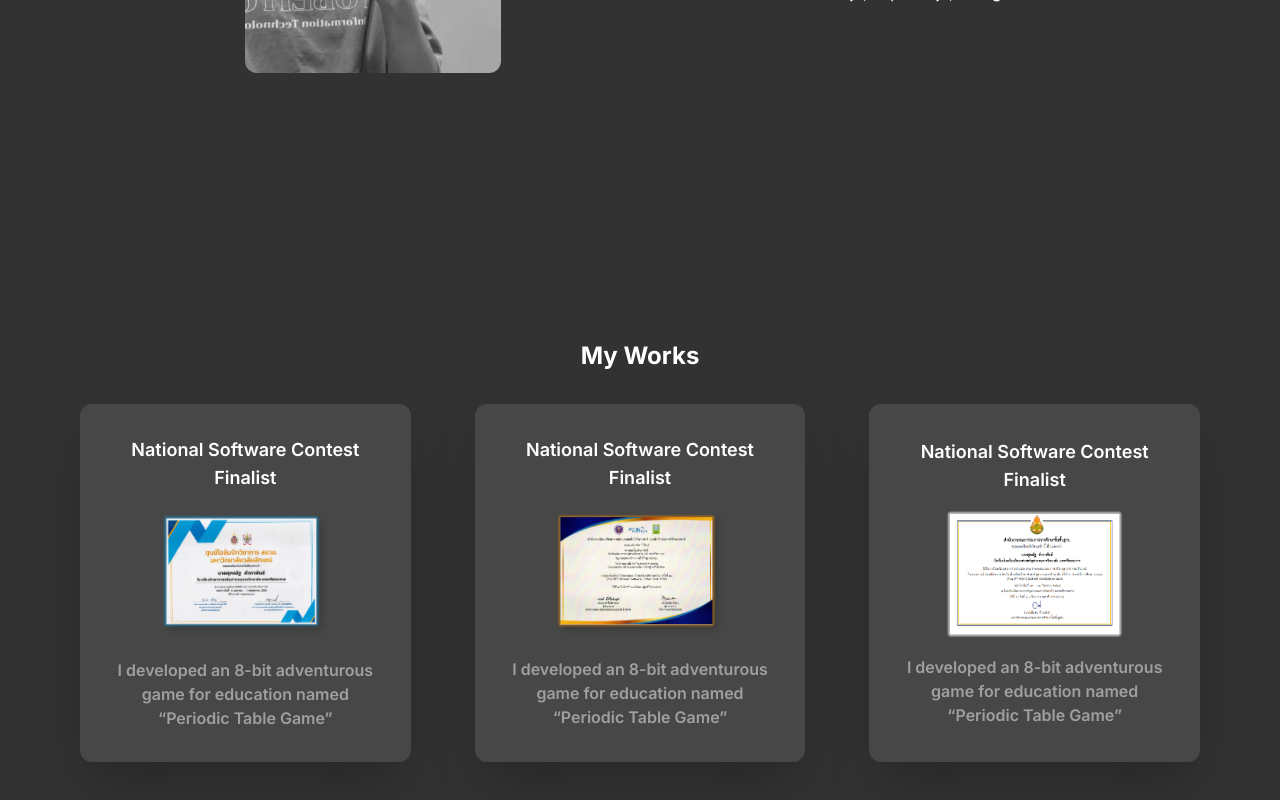
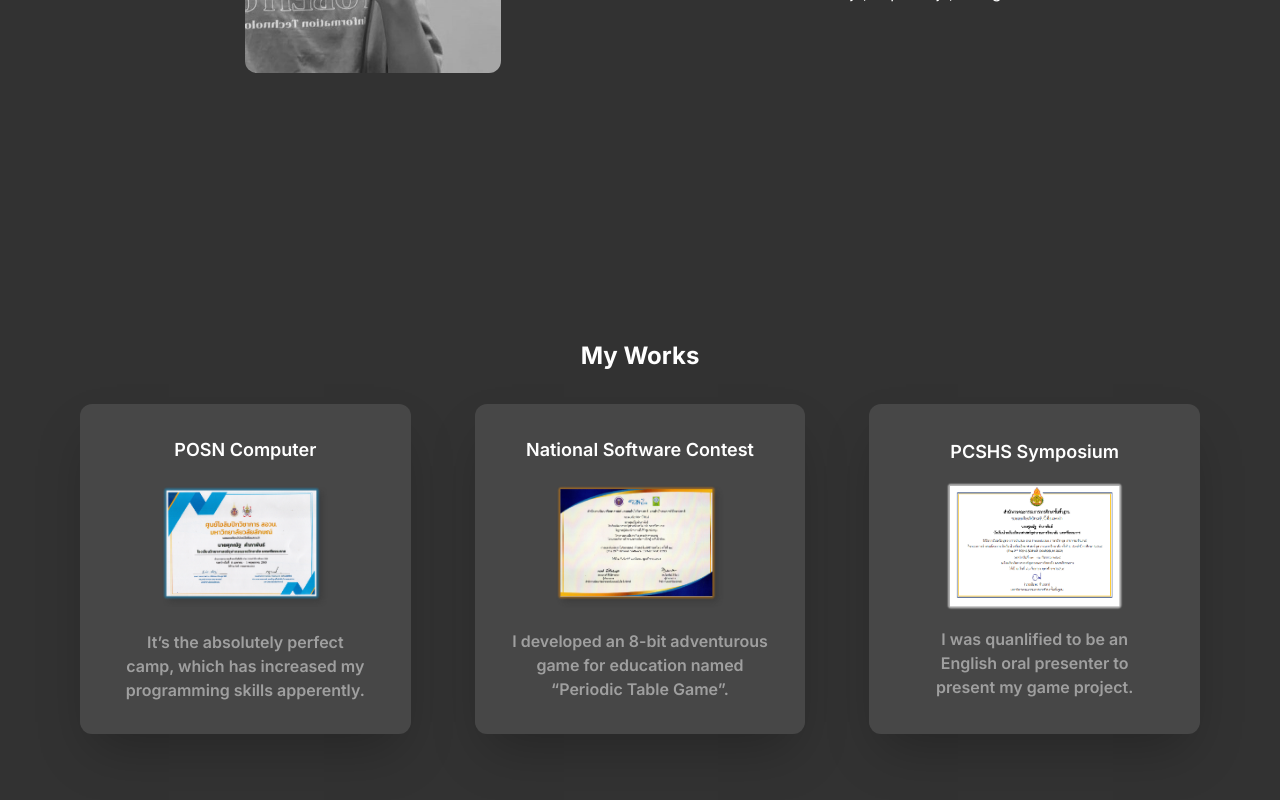
Before and after one commit to PeemSx/portfolio_nextjs, a Next.js app: page / in a window 1280 px wide. Shown: the part 1308-2108 px from the top of the page. Built offline with nearby package versions, Linux system fonts and the light colour scheme.

Commit message:
update works generation

```diff
--- a/app/components/Introduction.js
+++ b/app/components/Introduction.js
@@ -2,7 +2,7 @@ import React from 'react';
 
 const Introduction = () => {
   return (
-    <div className='min-h-svh sm:max-md:gap-24 sm:items-center sm:justify-center  sm:max-xl:flex  sm:max-xlx`:flex-col w-full lg:gap-36 lg:flex xl:flex-row'>
+    <div className='min-h-svh sm:max-md:gap-24 sm:items-center sm:justify-center  sm:max-xl:flex  sm:max-xl:flex-col w-full lg:gap-36 lg:flex xl:flex-row'>
       <div className='sm:opacity-0 absolute bg-white w-20 h-60 left-80 z-0 opacity-10'></div>
       <img src='images/profile.jpg' className='sm:max-md:w-1/2 rounded-xl grayscale lg:z-10 lg:w-1/5' alt='Profile' />
       <div className=' py-4 px-2 lg:py-0 lg:px-0'>
--- a/app/components/Myworks.js
+++ b/app/components/Myworks.js
@@ -13,15 +13,15 @@ const Myworks = () => {
   },{
     header: "National Software Contest",
     path:'images/NSC2022.png',
-    description:"I developed an 8-bit adventurous game for education named “Periodic Table Game”",
+    description:"I developed an 8-bit adventurous game for education named “Periodic Table Game”.",
   },{
-    header: "National Software Contest",
+    header: "PCSHS Symposium",
     path:'images/Symposium.png',
-    description:"I developed an 8-bit adventurous game for education named “Periodic Table Game”",
+    description:"I was quanlified to be an English oral presenter to present my game project.",
   }]
 
   const works =  paths.map((obj) => (
-    <Certificate path={obj.path} header={obj.description} description={obj.description} key={obj.header}/>
+    <Certificate path={obj.path} header={obj.header} description={obj.description} key={obj.header}/>
   )
   )
 
--- a/app/components/achievements/Certificate.js
+++ b/app/components/achievements/Certificate.js
@@ -2,16 +2,16 @@ import React from 'react'
 
 const Certificate = (props) => {
     const path = props.path;
-    console.log(props)
+    // console.log(props)
 
 
     return (
-        <div className='p-8 m-8 rounded-xl font-semibold flex flex-col justify-center items-center space-y-4 shadow-2xl'  style={{minHeight: "40vh",backgroundColor: "#474747" }}>
-          <h1 className='text-center text-lg'>National Software Contest Finalist</h1>
+        <div className='sm:max-lg:p-4 p-8 m-8 rounded-xl font-semibold flex flex-col justify-center items-center space-y-4 shadow-2xl'  style={{minHeight: "40vh",backgroundColor: "#474747" }}>
+          <h1 className='text-center text-lg'>{props.header}</h1>
 
-            <img src={path} alt='' className='w-2/3 mx-auto'></img>
-            <h2 className='text-balance text-center'>
-                I developed an 8-bit adventurous game for education named “Periodic Table Game”
+            <img src={path} alt='' className='sm:max-lg:w-full w-2/3 mx-auto'></img>
+            <h2 className='sm:max-lg:hidden text-balance text-center'>
+                {props.description}
             </h2>
 
 
```
